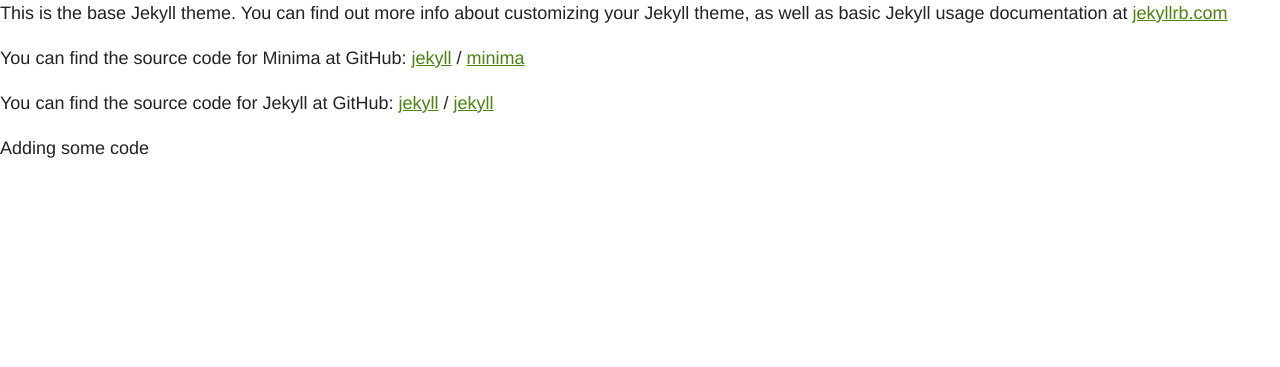
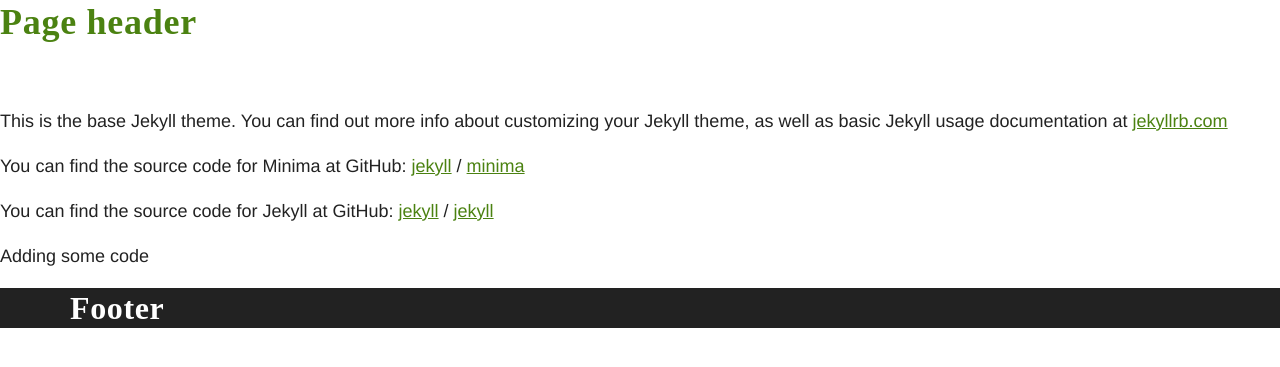
Before and after one commit to laura-mk/purakau, a Jekyll site: the page built from purakau-site/about.md, in a window 1280 px wide. Shown: the top 367 px of the page. Built offline with Jekyll 4.4.1, drawn with Linux system fonts in a browser that asks for light colours.

Commit message:
Add header and footer includes

```diff
--- /dev/null
+++ b/purakau-site/_includes/footer.html
@@ -0,0 +1,5 @@
+<footer>
+  <div class="container-fluid">
+    <h2>Footer</h2>
+  </div>
+</footer>
--- /dev/null
+++ b/purakau-site/_includes/header.html
@@ -0,0 +1,3 @@
+<header id="header" class="{% if page.banner_image %}header-banner pb-5 {% if page.banner_invert != true %} banner--invert{% endif %}{% if page.banner_case_study %} banner--case-study banner--{{ page.title }} {% endif %}{% endif %}">
+  <h1>Page header</h1>
+</header>
--- a/purakau-site/_layouts/default.html
+++ b/purakau-site/_layouts/default.html
@@ -4,7 +4,14 @@
     <link rel="stylesheet" href="/assets/css/main.css" />
   </head>
   <body>
-    {{ content }}
+    {% include header.html %}
+    <main id="main" class="main">
+        <div class="page-content page page--{{ page.title | slugify }} pt-4">
+          {{ content }}
+        </div>
+    </main>
+
+    {% include footer.html %}
 
     <script src="/assets/js/main.js"></script>
   </body>
```
